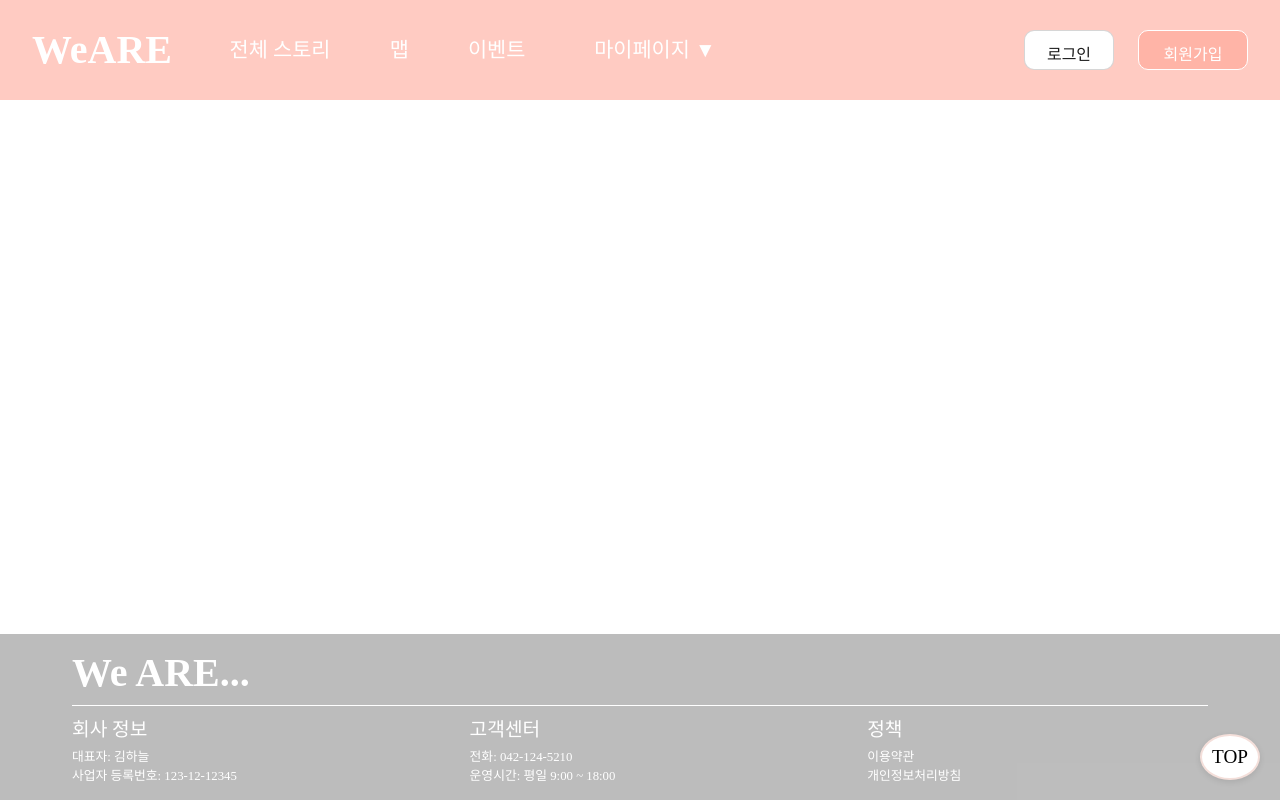
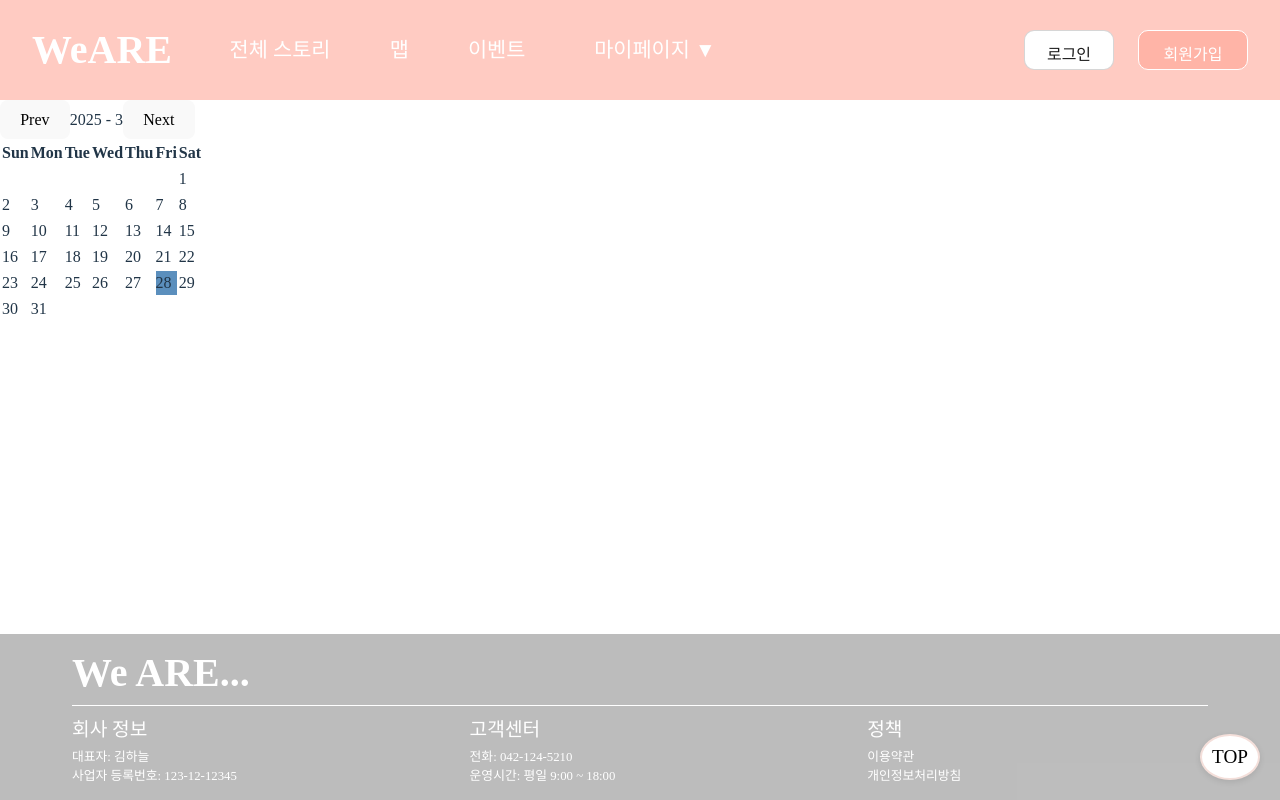
Before and after one commit to Dwsok472/NamanSOLO, a React (Vite) app: page /mypage/todo in a window 1280 px wide. Built offline with nearby package versions, Linux system fonts and the light colour scheme.

Commit message:
Todo create

```diff
--- a/src/App.jsx
+++ b/src/App.jsx
@@ -4,6 +4,7 @@ import Header from './components/Header2';
 import Footer from './components/Footer';
 import HomePage from './pages/HomePage';
 import Login from './components/Login';
+import ToDo from './pages/ToDo';
 import { createGlobalStyle } from 'styled-components';
 
 const DummyPage = ({ title }) => <div style={{ padding: '40px' }}>{title}</div>;
@@ -52,7 +53,7 @@ function App() {
               { to: '/mypage/info', label: '커플 정보' },
               { to: '/mypage/diary', label: '나의 다이어리' },
               { to: '/mypage/letter', label: '나의 편지' },
-              { to: '/mypage/calendar', label: '캘린더' },
+              { to: '/mypage/todo', label: '캘린더' },
               { to: '/mypage/painting', label: '그림' },
             ]}
             loginText="로그인"
@@ -69,7 +70,7 @@ function App() {
               <Route path="/mypage/info" element={<DummyPage title="커플 정보" />} />
               <Route path="/mypage/diary" element={<DummyPage title="나의 다이어리" />} />
               <Route path="/mypage/letter" element={<DummyPage title="나의 편지" />} />
-              <Route path="/mypage/calendar" element={<DummyPage title="캘린더" />} />
+              <Route path="/mypage/todo" element={<ToDo />} />
               <Route path="/mypage/painting" element={<DummyPage title="그림" />} />
             </Routes>
           </MainContent>
--- /dev/null
+++ b/src/pages/Todo.jsx
@@ -0,0 +1,124 @@
+import React, { useState } from 'react';
+
+function ToDo({ ddayEvents = [] }) {
+  const today = new Date();
+  const [currentYear, setCurrentYear] = useState(today.getFullYear());
+  const [currentMonth, setCurrentMonth] = useState(today.getMonth()); // 0부터 시작
+
+  // 현재 월의 첫날과 마지막 날 계산
+  const firstDayOfMonth = new Date(currentYear, currentMonth, 1);
+  const lastDayOfMonth = new Date(currentYear, currentMonth + 1, 0);
+  const daysInMonth = lastDayOfMonth.getDate();
+  const startDay = firstDayOfMonth.getDay(); // 0:일 ~ 6:토
+
+  // 캘린더 셀을 채우기 위해 앞쪽 빈 칸 채우기
+  const calendarCells = [];
+  for (let i = 0; i < startDay; i++) {
+    calendarCells.push(null);
+  }
+  // 현재 월 날짜 채우기
+  for (let day = 1; day <= daysInMonth; day++) {
+    calendarCells.push(new Date(currentYear, currentMonth, day));
+  }
+
+  // 7일씩 그룹화하여 주 단위 배열 생성
+  const weeks = [];
+  for (let i = 0; i < calendarCells.length; i += 7) {
+    weeks.push(calendarCells.slice(i, i + 7));
+  }
+
+  // 해당 날짜에 맞는 이벤트 필터링 (날짜 형식: yyyy-mm-dd)
+  const getEventsForDay = (date) => {
+    if (!date) return [];
+    const dateStr = date.toISOString().split('T')[0];
+    return ddayEvents.filter(event => event.date === dateStr);
+  };
+
+  // native Date로 D-Day 차이 계산
+  const getDiffInDays = (dateStr) => {
+    const eventDate = new Date(dateStr);
+    // 두 날짜를 자정으로 맞추기
+    const utcToday = Date.UTC(
+      today.getFullYear(),
+      today.getMonth(),
+      today.getDate()
+    );
+    const utcEvent = Date.UTC(
+      eventDate.getFullYear(),
+      eventDate.getMonth(),
+      eventDate.getDate()
+    );
+    return Math.floor((utcEvent - utcToday) / (1000 * 60 * 60 * 24));
+  };
+
+  // 월 이동 기능
+  const goToPrevMonth = () => {
+    if (currentMonth === 0) {
+      setCurrentYear(currentYear - 1);
+      setCurrentMonth(11);
+    } else {
+      setCurrentMonth(currentMonth - 1);
+    }
+  };
+
+  const goToNextMonth = () => {
+    if (currentMonth === 11) {
+      setCurrentYear(currentYear + 1);
+      setCurrentMonth(0);
+    } else {
+      setCurrentMonth(currentMonth + 1);
+    }
+  };
+
+  return (
+    <div className="calendar-container">
+      <div className="calendar-header">
+        <button onClick={goToPrevMonth}>Prev</button>
+        <span>{currentYear} - {currentMonth + 1}</span>
+        <button onClick={goToNextMonth}>Next</button>
+      </div>
+      <table className="calendar-table">
+        <thead>
+          <tr>
+            {['Sun','Mon','Tue','Wed','Thu','Fri','Sat'].map((day) => (
+              <th key={day}>{day}</th>
+            ))}
+          </tr>
+        </thead>
+        <tbody>
+          {weeks.map((week, idx) => (
+            <tr key={idx}>
+              {week.map((date, i) => (
+                <td key={i} className="calendar-cell" style={{
+                  background: date && date.toISOString().split('T')[0] === today.toISOString().split('T')[0]
+                    ? '#5b8fbd' : 'transparent'
+                }}>
+                  {date && (
+                    <div>
+                      <div className="date-number">{date.getDate()}</div>
+                      {getEventsForDay(date).map((event, index) => {
+                        const diff = getDiffInDays(event.date);
+                        return (
+                          <div key={index} className="event-item" style={{
+                            background: event.color || '#eee'
+                          }}>
+                            <div>{event.title}</div>
+                            <div style={{ fontSize: '0.8em' }}>
+                              {diff === 0 ? 'D-DAY' : `D${diff > 0 ? '-' : '+'}${Math.abs(diff)}`}
+                            </div>
+                          </div>
+                        );
+                      })}
+                    </div>
+                  )}
+                </td>
+              ))}
+            </tr>
+          ))}
+        </tbody>
+      </table>
+    </div>
+  );
+}
+
+export default ToDo;
```
